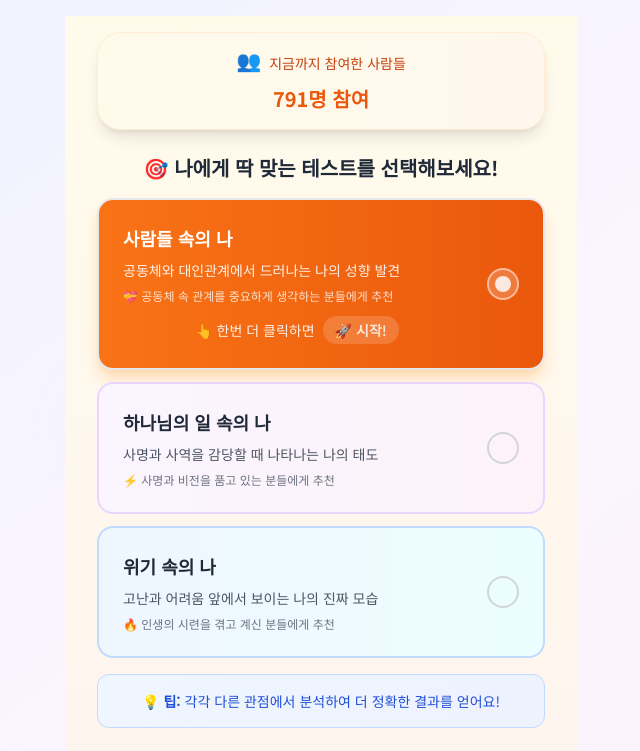
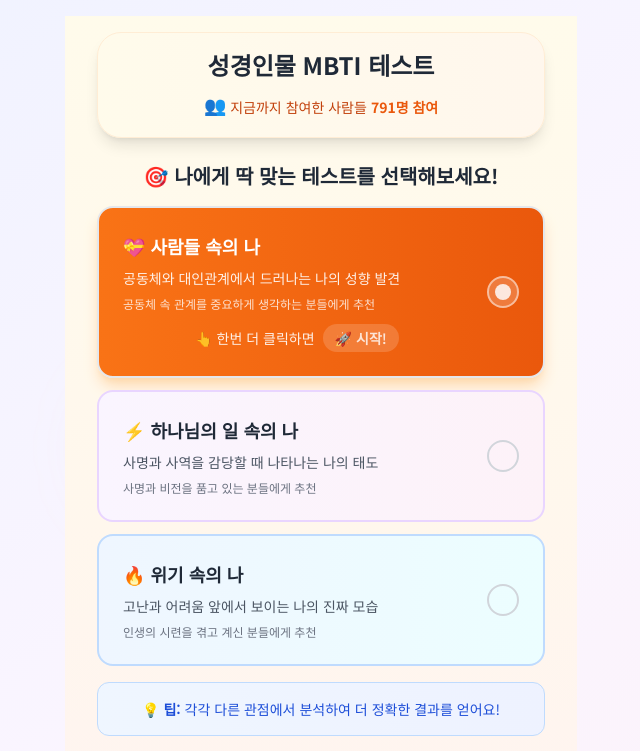
Before and after one commit to angibeom0985-arch/b-mbti_test, a React (Vite) app: page / in a window 1280 px wide. Shown: the top 751 px of the page, without its empty margins (319-959 px from the left). Built offline with nearby package versions, Linux system fonts and the light colour scheme.

Commit message:
feat: 참여자 수 카운트 애니메이션 속도 최적화 (1초로 단축)

```diff
--- a/components/StartScreen.tsx
+++ b/components/StartScreen.tsx
@@ -29,7 +29,7 @@
 
     // 카운터 애니메이션
     let start = 0;
-    const duration = 2000; // 2초 동안 애니메이션
+    const duration = 1000; // 1초 동안 애니메이션
     const increment = count / (duration / 16); // 60fps 기준
 
     const animate = () => {
@@ -52,17 +52,23 @@
     <div className="min-h-screen bg-gradient-to-b from-amber-50 via-orange-50 to-red-50 flex items-center justify-center p-4">
       <div className="w-full max-w-md mx-auto text-center">
 
-        {/* 1. 지금까지 참여한 사람들 - 조화로운 색상으로 수정 */}
+        {/* 1. 사이트 제목과 지금까지 참여한 사람들 */}
         <div className="mb-6 bg-gradient-to-r from-amber-50 to-orange-50 rounded-3xl p-4 shadow-lg border border-orange-100">
-          <div className="flex items-center justify-center space-x-2 mb-2">
-            <span className="text-xl animate-bounce">👥</span>
-            <p className="text-sm font-medium text-orange-700">지금까지 참여한 사람들</p>
+          {/* 사이트 제목 */}
+          <h1 className="text-2xl font-bold text-gray-800 mb-3">
+            성경인물 MBTI 테스트
+          </h1>
+
+          {/* 참여자 수 */}
+          <div className="flex items-center justify-center space-x-1">
+            <span className="text-lg animate-bounce">👥</span>
+            <p className="text-sm font-medium text-orange-700">
+              지금까지 참여한 사람들
+              <span className="font-bold text-orange-600 tabular-nums ml-1">
+                {VisitorCounter.formatCount(animatedCount)}명 참여
+              </span>
+            </p>
           </div>
-          <p className="text-xl font-bold text-orange-600 tabular-nums">
-            <span className="inline-block">
-              {VisitorCounter.formatCount(animatedCount)}명 참여
-            </span>
-          </p>
         </div>
 
         {/* 3. 테스트 선택 - 더블클릭으로 시작 */}
@@ -115,6 +121,9 @@
                       <h4 className={`text-lg font-bold mb-2 ${
                         isSelected ? 'text-white' : 'text-gray-800'
                       }`}>
+                        {versionNumber === 1 && "💝 "}
+                        {versionNumber === 2 && "⚡ "}
+                        {versionNumber === 3 && "🔥 "}
                         {version.name}
                       </h4>
                       <p className={`text-sm mb-2 ${
@@ -127,9 +136,9 @@
                       <div className={`text-xs ${
                         isSelected ? 'text-white/80' : 'text-gray-500'
                       }`}>
-                        {versionNumber === 1 && "💝 공동체 속 관계를 중요하게 생각하는 분들에게 추천"}
-                        {versionNumber === 2 && "⚡ 사명과 비전을 품고 있는 분들에게 추천"}
-                        {versionNumber === 3 && "🔥 인생의 시련을 겪고 계신 분들에게 추천"}
+                        {versionNumber === 1 && "공동체 속 관계를 중요하게 생각하는 분들에게 추천"}
+                        {versionNumber === 2 && "사명과 비전을 품고 있는 분들에게 추천"}
+                        {versionNumber === 3 && "인생의 시련을 겪고 계신 분들에게 추천"}
                       </div>
 
                       {isSelected && (
```
